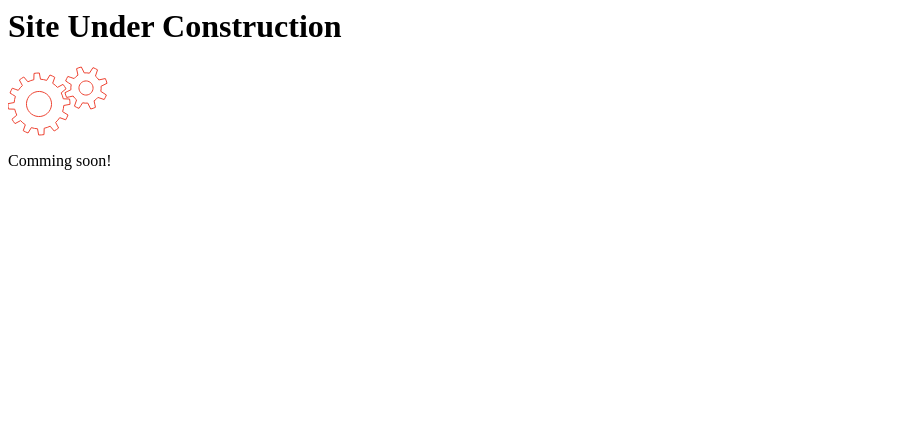
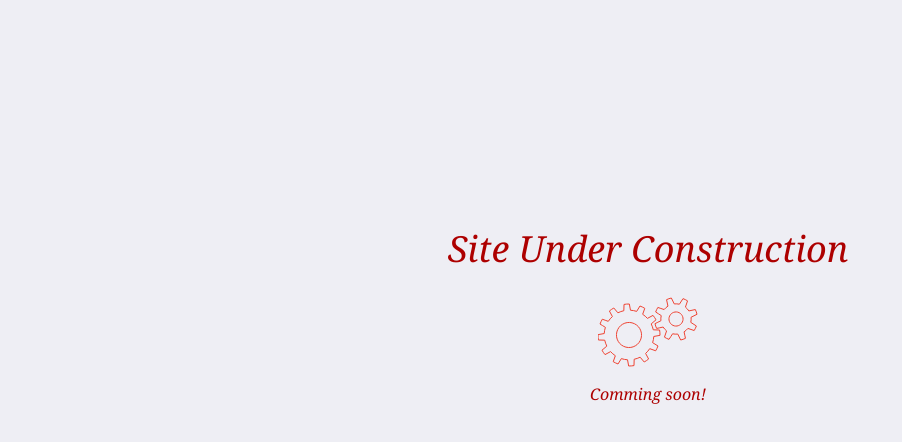
Before and after one commit to kinencardoza/kinencardoza.github.io, a plain HTML site: page index.html in a window 1280 px wide. Shown: the whole page, without its empty margins (0-902 px from the left). Drawn offline with Linux system fonts and the light colour scheme.

Commit message:
Update index.html

```diff
--- a/index.html
+++ b/index.html
@@ -1,4 +1,7 @@
 <div class="warning-content">
+<head>
+  <link rel="stylesheet" href="construction.css">
+</head>
 <h1>Site Under Construction</h1>
 <svg version="1.1" xmlns="http://www.w3.org/2000/svg" xmlns:xlink="http://www.w3.org/1999/xlink" x="0px" y="0px"
 	 width="100.001px" height="70px" viewBox="0 0 100 68">
```
